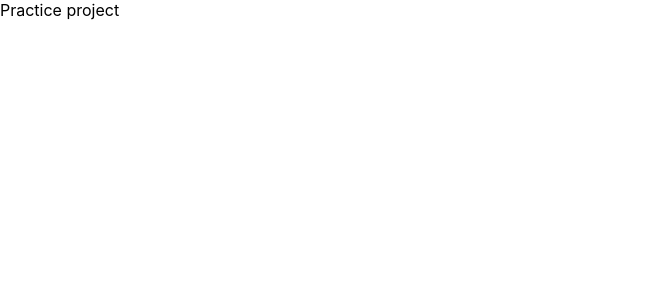
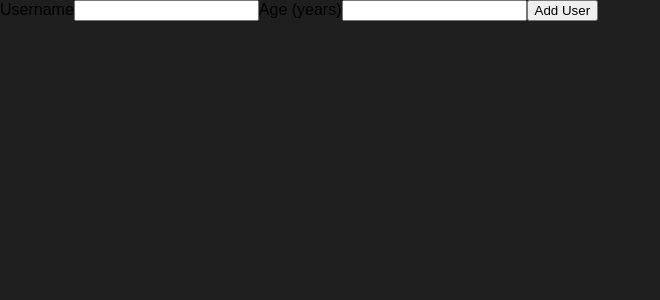
Before and after one commit to David-mwendwa/react-prac, a React (Create React App) app: page / in a window 1280 px wide. Shown: the top 300 px of the page, without its empty margins (0-660 px from the left). Built offline with nearby package versions, Linux system fonts and the light colour scheme.

Commit message:
add a _User_ component

```diff
--- a/src/App.js
+++ b/src/App.js
@@ -1,8 +1,9 @@
+import AddUsers from "./components/Users/AddUsers";
 
 function App() {
   return (
     <div>
-      Practice project
+      <AddUsers />
     </div>
   );
 }
--- a/src/components/Users/AddUsers.js
+++ b/src/components/Users/AddUsers.js
@@ -2,11 +2,19 @@ import React from 'react'
 import './AddUsers.css'
 
 const AddUsers = (props) => {
+  const addUserHandler = (event) => {
+    event.preventDefault();
+  }
+
   return (
-    <div>
-      Add Users
-    </div>
-  )
+    <form onSubmit={addUserHandler}>
+      <label htmlFor='username'>Username</label>
+      <input type='text' id='username' />
+      <label htmlFor='age'>Age (years)</label>
+      <input type='number' id='age' />
+      <button type='submit'>Add User</button>
+    </form>
+  );
 }
 
 export default AddUsers
--- a/src/index.css
+++ b/src/index.css
@@ -1,13 +1,12 @@
+* {
+  box-sizing: border-box;
+}
+
+html {
+  font-family: sans-serif;
+  background-color: #1f1f1f;
+}
+
 body {
   margin: 0;
-  font-family: -apple-system, BlinkMacSystemFont, 'Segoe UI', 'Roboto', 'Oxygen',
-    'Ubuntu', 'Cantarell', 'Fira Sans', 'Droid Sans', 'Helvetica Neue',
-    sans-serif;
-  -webkit-font-smoothing: antialiased;
-  -moz-osx-font-smoothing: grayscale;
 }
-
-code {
-  font-family: source-code-pro, Menlo, Monaco, Consolas, 'Courier New',
-    monospace;
-}
```
